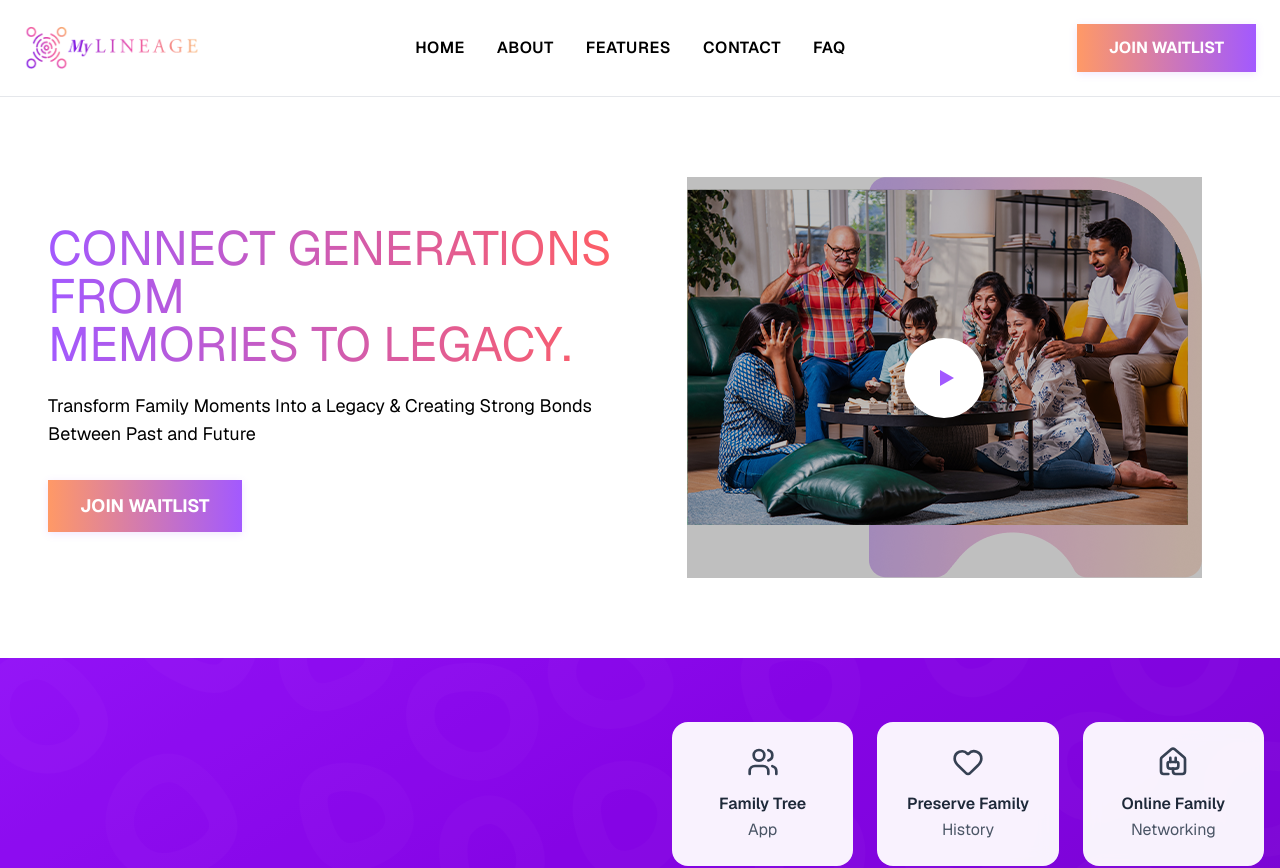
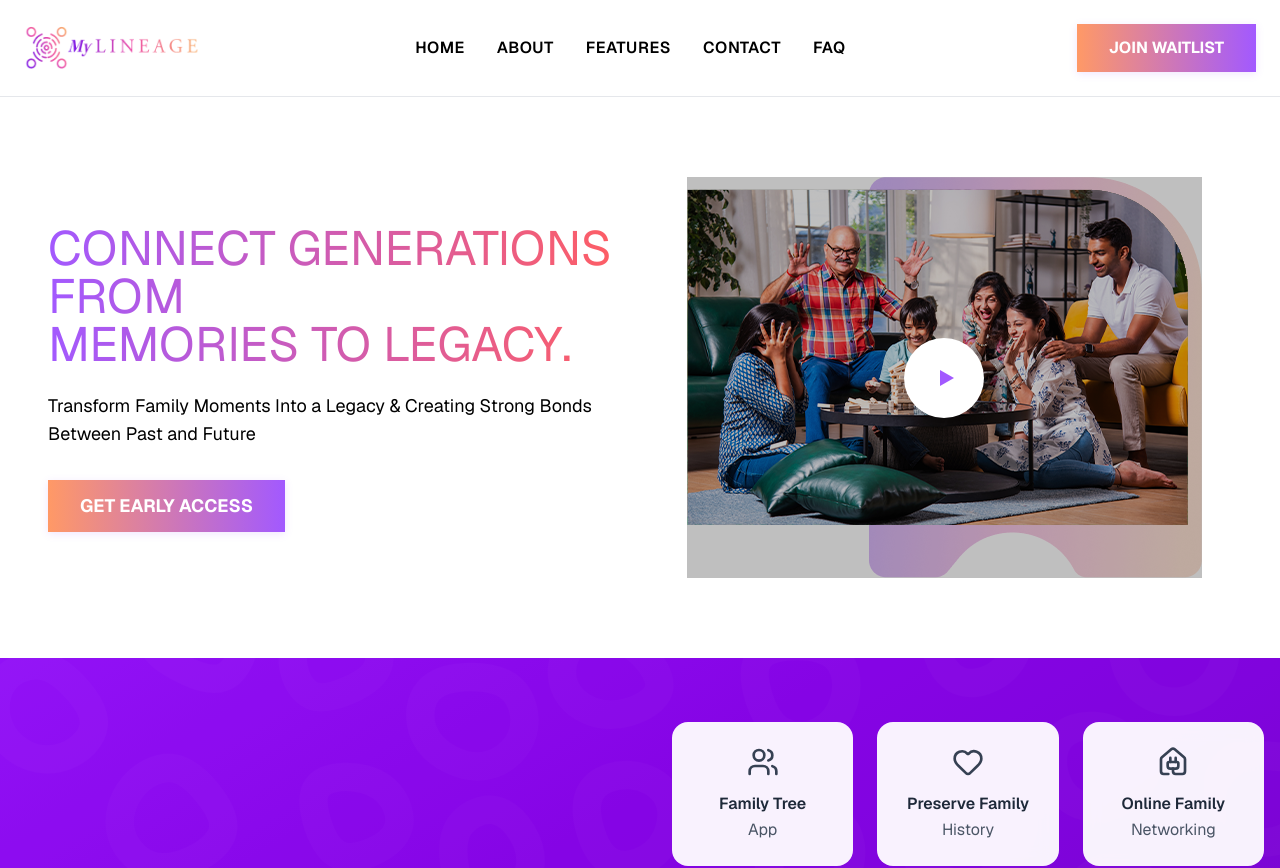
Before and after one commit to TheLineageProject/Lineage-Testers, a Next.js app: page / in a window 1280 px wide. Shown: the top 868 px of the page. Built offline with nearby package versions, Linux system fonts and the light colour scheme.

Commit message:
Update page.tsx

```diff
--- a/src/app/page.tsx
+++ b/src/app/page.tsx
@@ -210,7 +210,7 @@ export default function Home() {
               boxShadow: '0 2px 8px rgba(162,89,255,0.15)'
             }}
           >
-            JOIN WAITLIST
+            GET EARLY ACCESS
           </button>
         </div>
         {/* Right: Image/Video Placeholder */}
@@ -355,7 +355,7 @@ export default function Home() {
               style={{ background: 'linear-gradient(90deg, #ff9966 0%, #a259ff 100%)', color: 'white', boxShadow: '0 2px 8px rgba(162,89,255,0.15)' }}
               onClick={() => document.getElementById('waitlist')?.scrollIntoView({ behavior: 'smooth' })}
             >
-              JOIN WAITLIST
+              GET EARLY ACCESS
             </button>
           </div>
           {/* Right Images Grid */}
```
